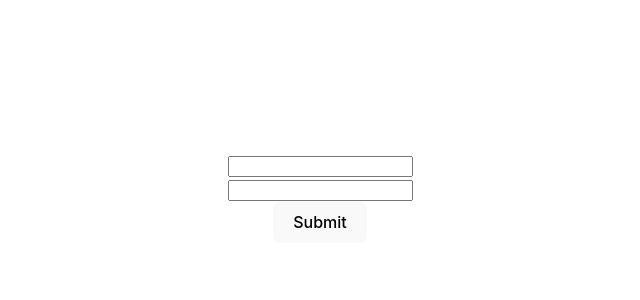
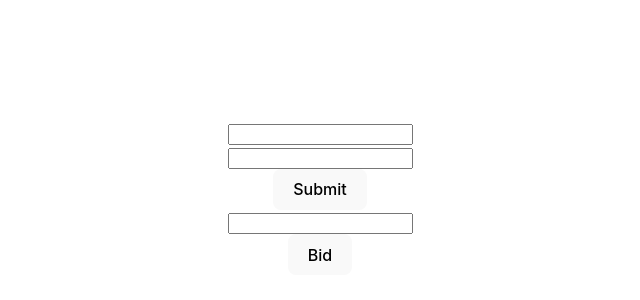
Before and after one commit to vankaSiddhartha/IITBhubaneswarHackthon, a React (Vite) app: page / in a window 1280 px wide. Shown: the part 202-502 px from the top of the page, without its empty margins (320-960 px from the left). Built offline with nearby package versions, Linux system fonts and the light colour scheme.

Commit message:
Added Bidding System
Made Possible Bidding System

```diff
--- a/src/App.jsx
+++ b/src/App.jsx
@@ -6,8 +6,9 @@ import AddCard from './Gojo/AddCard'
 
 // Import the functions you need from the SDKs you need
 import { initializeApp } from "firebase/app";
-import { getDatabase } from "firebase/database";
+import { getDatabase, onValue, ref } from "firebase/database";
 import { getAnalytics } from "firebase/analytics";
+import Bidding from './Gojo/Bidding'
 // TODO: Add SDKs for Firebase products that you want to use
 // https://firebase.google.com/docs/web/setup#available-libraries
 
@@ -28,11 +29,20 @@ const app = initializeApp(firebaseConfig);
 const analytics = getAnalytics(app);
 const db = getDatabase(app)
 
+export async function read(path){
+  return new Promise((res, rej) => {
+    onValue(ref(db, path), snap => {
+      res(snap.val())
+    })
+  })
+}
+
 function App() {
 
   return (
     <>
       <AddCard db = {db} />
+      <Bidding db = {db} />
     </>
   )
 }
--- a/src/Gojo/AddCard.jsx
+++ b/src/Gojo/AddCard.jsx
@@ -5,11 +5,17 @@ export default function AddCard({db}) {
 
     async function add(){
 
-        let name = document.querySelector('.name').value
-        let base = document.querySelector('.base-price').value
+        let name = document.querySelector('.name').value;
+        let base = document.querySelector('.base-price').value;
         update(ref(db, `Varshith/Vini/Products`), {
             [name] : {
-                Base : base
+                Base : parseInt(base),
+                Bid : {
+
+                    Bid1 : 0,
+                    Bid2 : 0,
+                    Bid3 : 0,
+                }
             }
         })
         // await new Promise((res, rej) => {
--- /dev/null
+++ b/src/Gojo/Bidding.jsx
@@ -0,0 +1,49 @@
+import React from 'react'
+import { read } from '../App'
+import { update, ref } from 'firebase/database';
+export default function Bidding({ db }) {
+
+    async function bid(){
+        let bid1, bid2, bid3;
+        let nbid = document.querySelector('.bid').value;
+        let Bid = await read(`Varshith/Vini/Products/soap`)
+        bid1 = Bid.Bid.Bid1.split('_')[0];
+        bid2 = Bid.Bid.Bid2.split('_')[0];
+        bid3 = Bid.Bid.Bid3.split('_')[0];
+        if(nbid < bid3 || nbid < Bid.Base){
+            return
+        }
+        else if(nbid == bid1 || nbid == bid2 || nbid == bid3){
+            return
+        }
+        else if(nbid > bid1){
+            bid3 = bid2;
+            bid2 = bid1;
+            bid1 = nbid;
+        }
+        else if(nbid > bid2){
+            bid3 = bid2;
+            bid2 = nbid;
+        }
+        else if(nbid > bid3){
+            bid3 = nbid;
+        }
+        update(ref(db, `Varshith/Vini/Products/soap`), {
+            Bid : {
+                Bid1 : `${bid1}_U1`,
+                Bid2 : `${bid2}_U2`,
+                Bid3 : `${bid3}_U3`,
+            }
+        })
+    }
+  return (
+    <>
+        <div className="bidcon">
+            <input type="text" className='bid' />
+        </div>
+        <div className="bid-btncon">
+            <button className='bid-btn' onClick={bid}>Bid</button>
+        </div>
+    </>
+  )
+}
```
